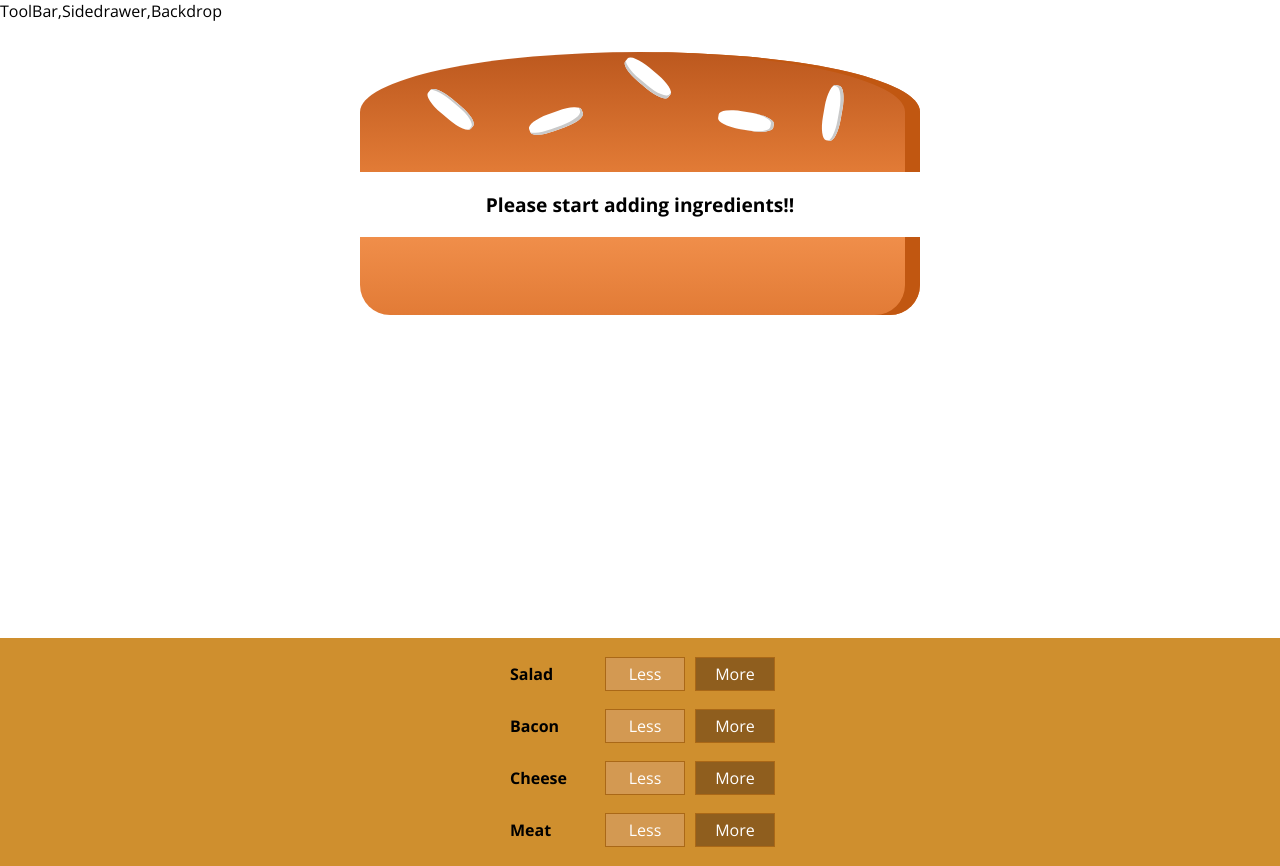
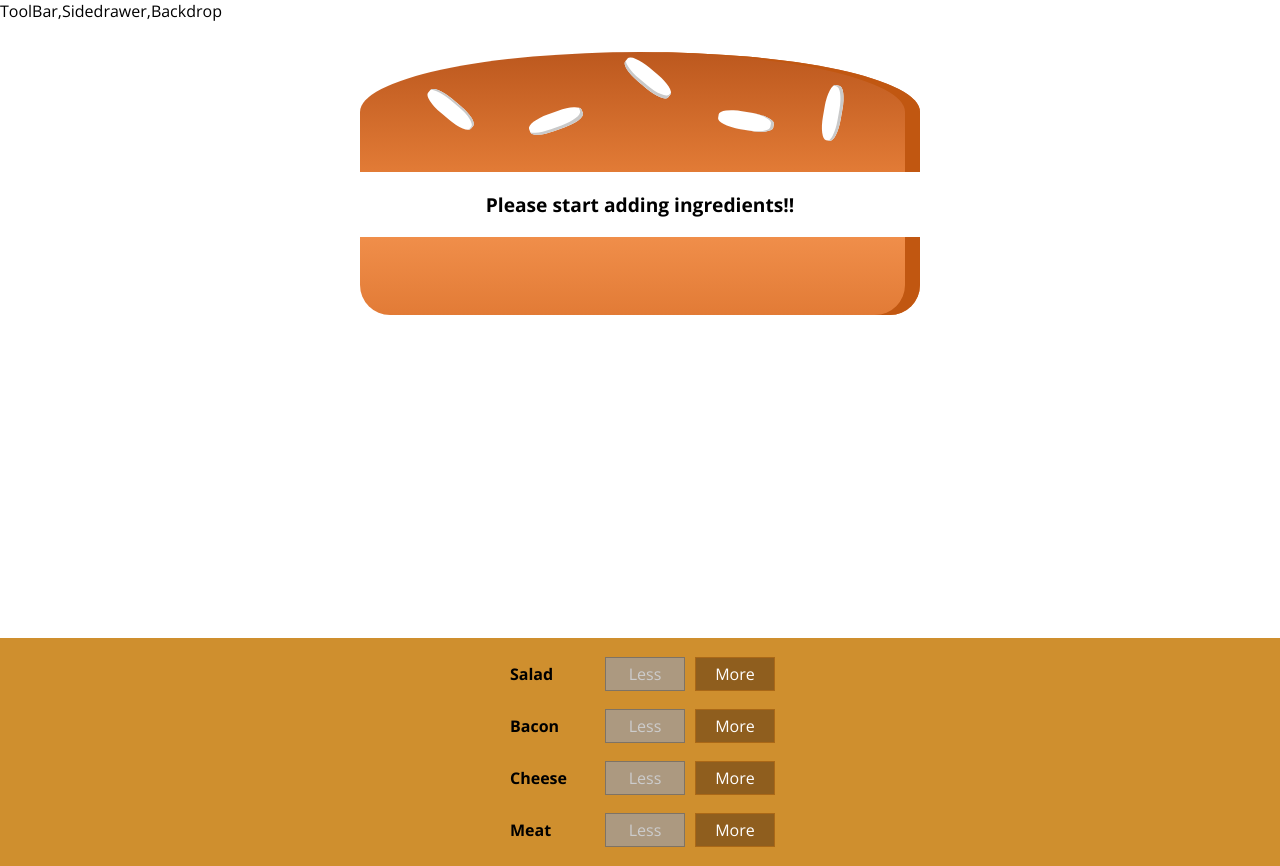
Before and after one commit to arihant-2310/React-The_Burger_Builder_App, a React app: page / in a window 1280 px wide. Built offline with nearby package versions, Linux system fonts and the light colour scheme.

Commit message:
adds ingredient remove handler

```diff
--- a/src/components/Burger/BuildControls/BuildControl/BuildControl.js
+++ b/src/components/Burger/BuildControls/BuildControl/BuildControl.js
@@ -4,8 +4,13 @@
  const buildControl = (props) => (
     <div className={classes.BuildControl}>
         <div className={classes.Label}>{props.label}</div>
-        <button className={classes.Less}>Less</button>
-        <button className={classes.More} onClick={props.added}>More</button>
+        <button
+            className={classes.Less}
+            onClick={props.removed}
+            disabled={props.disabled}>Less</button>
+        <button
+            className={classes.More}
+            onClick={props.added}>More</button>
     </div>
  );
  export default buildControl;
--- a/src/components/Burger/BuildControls/BuildControls.js
+++ b/src/components/Burger/BuildControls/BuildControls.js
@@ -16,6 +16,8 @@
                 key={ctrl.label}
                 label={ctrl.label}
                 added={() => props.ingredientAdded(ctrl.type)}
+                removed = {() => props.ingredientRemoved(ctrl.type)}
+                disabled = {props.disabled[ctrl.type]}
             />
         ))}
     </div>
--- a/src/containers/BurgerBuilder/BurgerBuilder.js
+++ b/src/containers/BurgerBuilder/BurgerBuilder.js
@@ -33,14 +33,35 @@
     }
 
     removeIngredientHandler = (type) => {
-
+        const oldCount = this.state.ingredients[type];
+        if(oldCount <= 0){
+            return;
+        }
+        const updatedCounted = oldCount - 1;
+        const updatedIngredients = {
+            ...this.state.ingredients
+        };
+        updatedIngredients[type] = updatedCounted;
+        const priceDeduction =  INGREDIENT_PRICES[type];
+        const oldPrice = this.state.totalPrice;
+        const newPrice = oldPrice + priceDeduction;
+        this.setState({totalPrice:newPrice, ingredients:updatedIngredients});
     }
     render(){
+        const disabledInfo = {
+            ...this.state.ingredients
+        };
+        for(let key in disabledInfo)
+        {
+            disabledInfo[key] = disabledInfo[key] <= 0
+        }
         return (
             <Auxiliary>
                 <Burger ingredients={this.state.ingredients} />
                 <BuildControls
                     ingredientAdded = {this.addIngredientHandler}
+                    ingredientRemoved = {this.removeIngredientHandler}
+                    disabled = {disabledInfo}
                 />
             </Auxiliary>
         );
```
